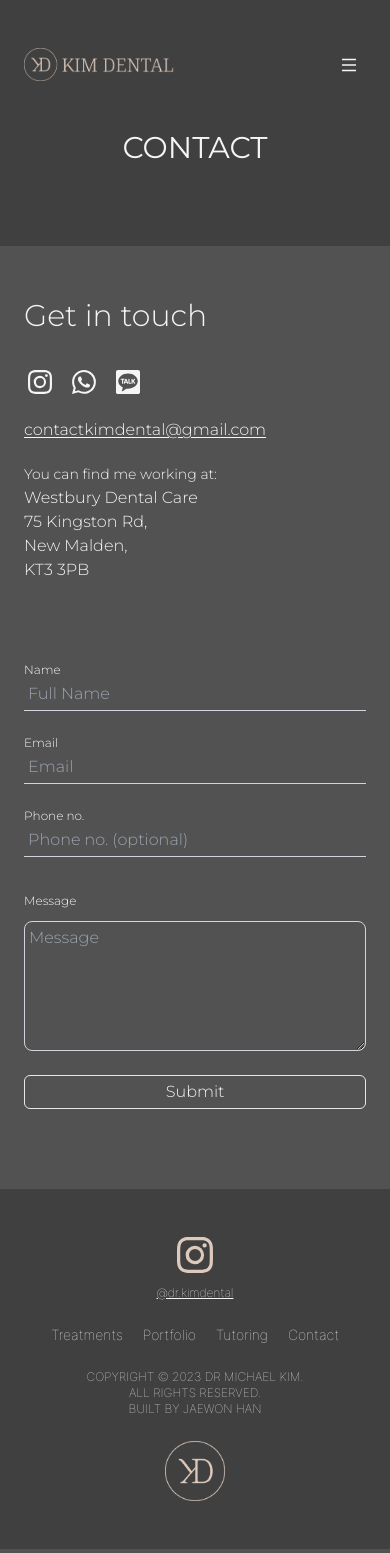
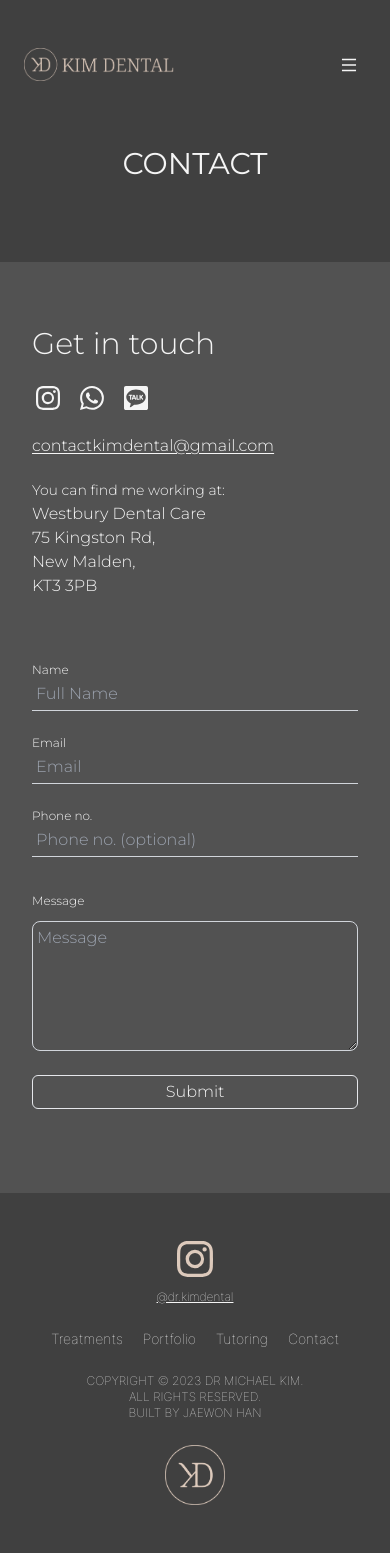
Before and after one commit to wodnjsd/mk-portfolio, a Next.js app: page /contact in a window 390 px wide. Built offline with nearby package versions, Linux system fonts and the light colour scheme.

Commit message:
ready to deploy

```diff
--- a/app/contact/page.tsx
+++ b/app/contact/page.tsx
@@ -10,31 +10,34 @@ type FormData = {
   message: string
 }
 
+const phoneNumber = process.env.PHONE_NUMBER
+
 const page = () => {
   const { register, trigger, handleSubmit, formState: { errors } } = useForm<FormData>()
-  const onSubmit: SubmitHandler<FormData> = data => console.log(data);
-  // const onSubmit = async (e: any) => {
-  //   const isValid = await trigger()
-  //   if (!isValid) {
-  //     e.preventDefault()
-  //   }
-  // }
+  // const onSubmit: SubmitHandler<FormData> = data => console.log(data);
+  const onSubmit = async (e: any) => {
+    const isValid = await trigger()
+    if (!isValid) {
+      e.preventDefault()
+    }
+  }
+
+const whatsappUrl = `https://wa.me/${phoneNumber}`
 
 
   return (
     <div className='flex flex-col '>
-      <h1 className='w-screen text-3xl pb-20 sm:pt-4 bg-neutral-700 text-center font-normal'>CONTACT</h1>
-      <div className='px-6 sm:px-20 flex flex-col md:flex-row justify-around gap-5 items-start md:items-center py-10 sm:py-36'>
+      <h1 className='w-screen text-3xl pb-20 pt-4 bg-neutral-700 text-center font-normal'>CONTACT</h1>
+      <div className='px-8 sm:px-20 flex flex-col md:flex-row justify-around gap-6 items-start md:items-center py-16 md:py-36'>
         <div className='md:px-5'>
-          <h1 className='text-3xl sm:text-5xl font-montserrat py-3 sm:mb-10'>Get in touch</h1>
-
+          <h1 className='text-3xl sm:text-5xl font-montserrat sm:mb-10'>Get in touch</h1>
           {/* Social Media Links */}
           <div className='flex gap-3 text-2xl py-5'>
             <button className='p-1 rounded-lg transform hover:scale-125'>
               <a href="https://www.instagram.com/dr.kimdental/" target="_blank"><BsInstagram /></a>
             </button>
             <button className='p-1 rounded-lg transform hover:scale-125'>
-              <a href="https://wa.me/447545862953" target="_blank"><BsWhatsapp /></a>
+              <a href={whatsappUrl} target="_blank"><BsWhatsapp /></a>
             </button>
             <button className='p-1 rounded-lg transform hover:scale-125'>
               <a href="http://pf.kakao.com/_dSxlgxj/chat" target="_blank"><SiKakaotalk /></a>
@@ -42,20 +45,24 @@ const page = () => {
           </div>
 
           {/* Email */}
-          <a href="mailto: contactkimdental@gmail.com" className='py-10 underline underline-offset-2'> contactkimdental@gmail.com</a>
+          <a href="mailto:contactkimdental@gmail.com" className='py-10 underline underline-offset-2'> contactkimdental@gmail.com</a>
           <div className='py-5'><span className='text-sm'>You can find me working at:</span><br />Westbury Dental Care<br />75 Kingston Rd, <br />New Malden, <br /> KT3 3PB</div>
         </div>
 
         {/* Form */}
-        <form onSubmit={handleSubmit(onSubmit)} className= 'py-10 md:py-0 flex flex-col gap-2 w-full md:w-2/3'>
+        <form
+          target="_blank"
+          action="https://formsubmit.co/d2f537b53dcc03feed1c900d0b6229fc"
+          method="POST"
+          onSubmit={onSubmit}
+          className='py-5 md:py-0 flex flex-col gap-2 w-full md:w-1/2'>
           <div className='flex flex-col'>
             <label>Name</label>
-            <input {...register("name", { required: true, maxLength: 40 })} type="text" placeholder='Full Name' className='w-full'/>
+            <input {...register("name", { required: true, maxLength: 40 })} type="text" placeholder='Full Name' className='w-full' />
             {errors.name && (
-              <p className="mt-1 text-red-400">
+              <p className="text-xs text-red-400">
                 {errors.name.type === "required" && "This field is required."}
                 {errors.name.type === "maxLength" && "Max length exceeded (40 char)"}
-
               </p>
             )}
           </div>
@@ -63,10 +70,9 @@ const page = () => {
             <label>Email</label>
             <input {...register("email", { required: true, pattern: /^[A-Z0-9._%+-]+@[A-Z0-9.-]+\.[A-Z]{2,}$/i })} type="text" placeholder='Email' />
             {errors.email && (
-              <p className="mt-1 text-red-400">
+              <p className="text-xs text-red-400">
                 {errors.email.type === "required" && "This field is required."}
                 {errors.email.type === "pattern" && "Invalid email address."}
-
               </p>
             )}
           </div>
@@ -78,12 +84,11 @@ const page = () => {
             <label className='py-3'>Message</label>
             <textarea {...register("message", { maxLength: 2000 })} rows={5} cols={50} placeholder='Message' />
             {errors.message && (
-              <p className="mt-1 text-red-400">
+              <p className="text-xs text-red-400">
                 {errors.message.type === "maxLength" && "Max length exceeded (2000 char)"}
               </p>
             )}
           </div>
-
           <button type="submit" className="border p-1 rounded-md">Submit</button>
         </form>
       </div>
--- a/app/portfolio/page.tsx
+++ b/app/portfolio/page.tsx
@@ -9,8 +9,8 @@ type Props = {}
 const page = (props: Props) => {
   return (
     <div className='flex flex-col justify-center items-center'>
-      <h1 className='w-screen sm:pt-4 pb-20 bg-neutral-700 text-3xl text-center font-montserrat font-normal'>PORTFOLIO</h1>
-      <div className='flex flex-col gap-10 py-20 px-10 sm:px-16 justify-center items-center'>
+      <h1 className='w-screen pt-4 pb-20 bg-neutral-700 text-3xl text-center font-montserrat font-normal'>PORTFOLIO</h1>
+      <div className='flex flex-col gap-10 py-20 px-3 xs:px-10 sm:px-16 justify-center items-center'>
         <div className="md:hidden">
           <PortfolioCarousel />
         </div>
--- a/app/treatments/page.tsx
+++ b/app/treatments/page.tsx
@@ -28,7 +28,7 @@ const page = (props: Props) => {
 
   return (
     <div className='px-5 md:px-20 flex flex-col items-center font-normal'>
-      <h1 className='w-screen bg-neutral-700 sm:pt-4 pb-20 text-3xl text-center font-montserrat'>TREATMENTS</h1>
+      <h1 className='w-screen bg-neutral-700 pt-4 pb-20 text-3xl text-center font-montserrat'>TREATMENTS</h1>
       <ul className="flex gap-5 flex-wrap justify-center py-16 sm:py-32">
         {treatments.map((tx) => (
           <div key={tx.id} className="hover:cursor-pointer">
--- a/app/tutoring/page.tsx
+++ b/app/tutoring/page.tsx
@@ -12,7 +12,7 @@ type Props = {}
 const page = (props: Props) => {
   return (
     <div className="px-6 sm:px-20 flex flex-col items-center gap-16 ">
-      <h1 className='w-screen text-3xl pb-20 sm:pt-4 bg-neutral-700 text-center font-montserrat font-normal'>KIM ACADEMY</h1>
+      <h1 className='w-screen text-3xl pb-20 pt-4 bg-neutral-700 text-center font-montserrat font-normal'>KIM ACADEMY</h1>
       <div className="flex flex-col md:flex-row justify-between items-center gap-5 sm:px-5">
         <div className="flex flex-col justify-center flex-1 pr-3">
           <h4 className="text-2xl py-5">Private Tuition</h4>
@@ -37,7 +37,7 @@ const page = (props: Props) => {
 
           <div className="text-center rounded-lg">
             <h4 className="flex items-center justify-center h-16 bg-logo/30 text-logo">University applications</h4>
-            <ul className="h-80 xs:h-56 text-sm flex flex-col gap-4 p-7 bg-logo/50">
+            <ul className="h-72 xs:h-56 text-sm flex flex-col gap-4 p-7 bg-logo/50">
               <li>UCAS Dentistry and Medicine consultation and advice</li>
               <li>Intensive BMAT and UCAT tuition</li>
               <li>Personal Statement Courses</li>
```
